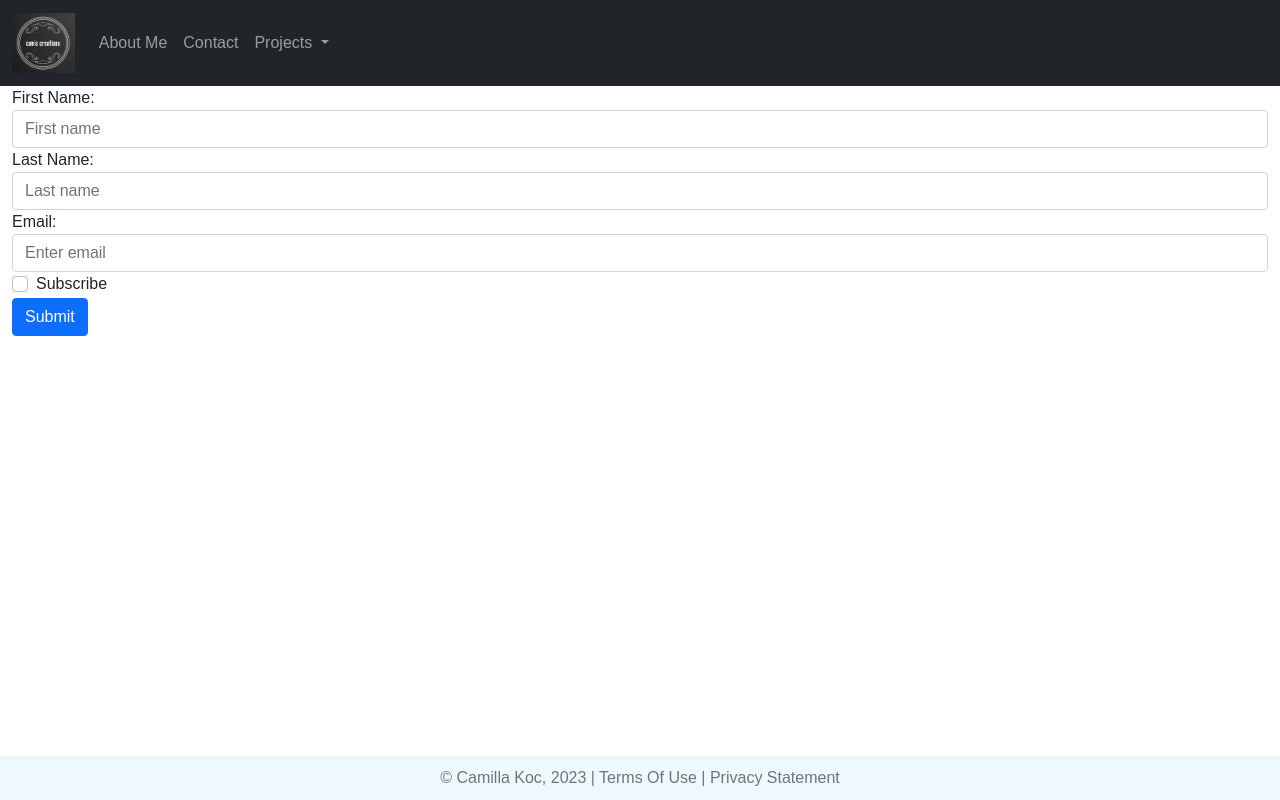
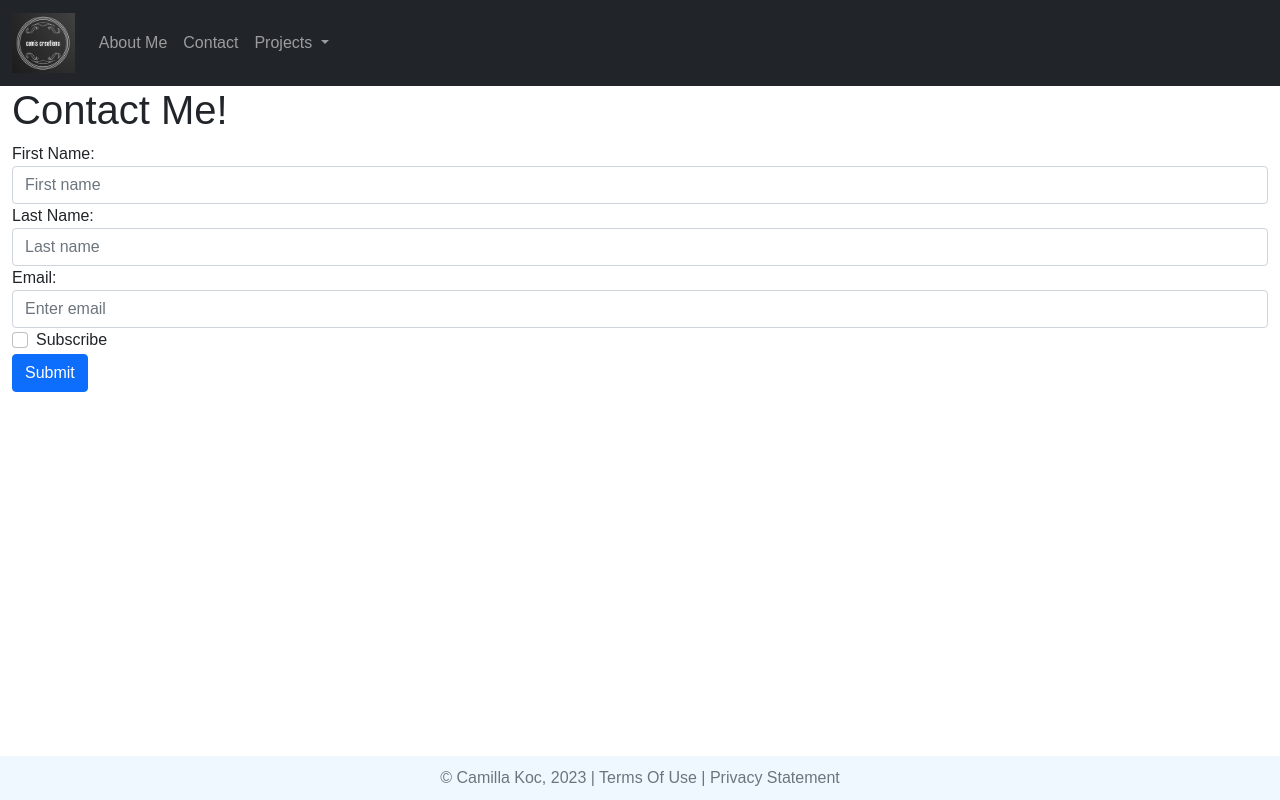
Before and after one commit to caamsoup/P4, a plain HTML site: page contact.html in a window 1280 px wide. Drawn offline with nearby package versions, Linux system fonts and the light colour scheme; a web font is replaced by a local one.

Commit message:
third commit :)

```diff
--- a/contact.html
+++ b/contact.html
@@ -55,6 +55,8 @@
             </div>
         </nav>
 
+        <h1>Contact Me!</h1>
+
         <div class="container">
           <div class="row">
             <form action="">
```
